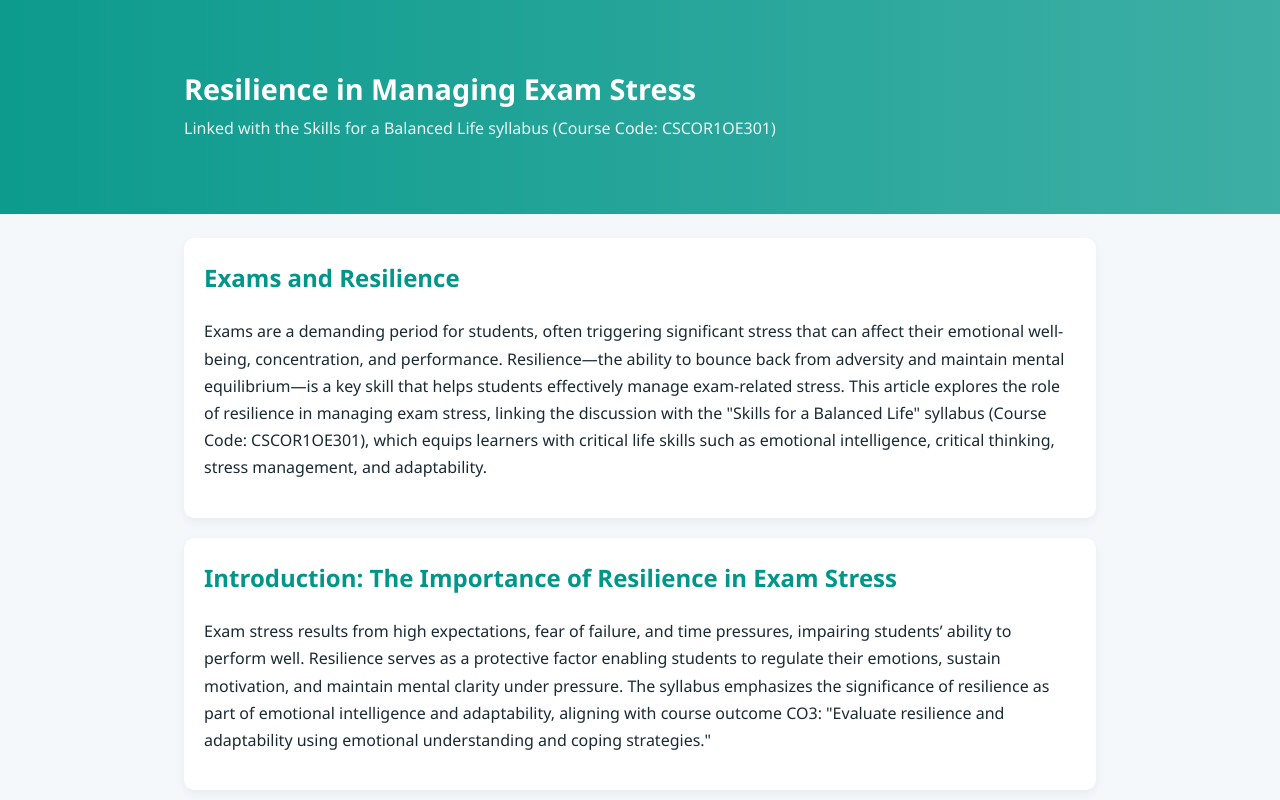
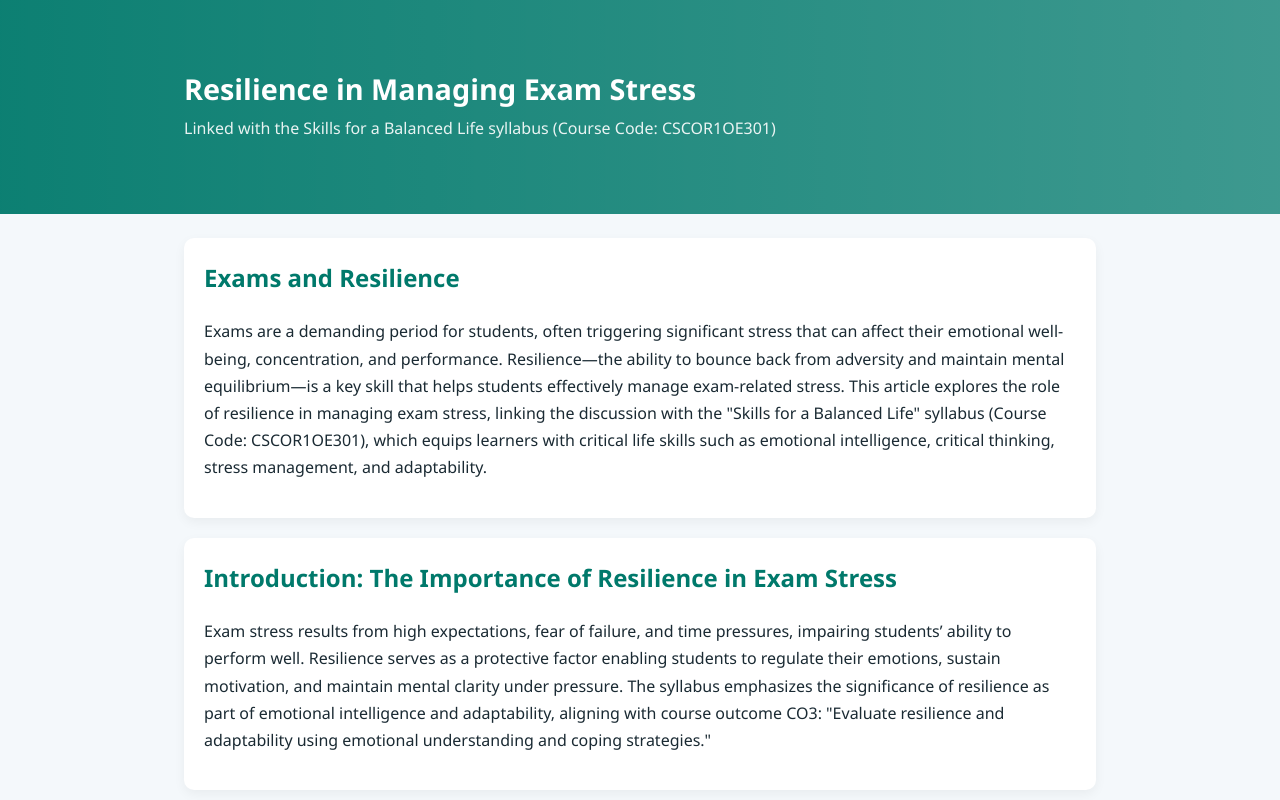
Before and after one commit to Omini05/Skills-for-balanced-life, a plain HTML site: page index.html in a window 1280 px wide. Shown: the top 800 px of the page. Drawn offline with Linux system fonts and the light colour scheme.

Commit message:
Update style.css

```diff
--- a/style.css
+++ b/style.css
@@ -2,11 +2,10 @@
 :root{
   --bg:#f4f8fb;
   --card:#ffffff;
---accent:#009688;
+  --accent:#00796B;
   --text:#1a2a33;
   --muted:#6c7a89;
 }
-
 
 *{box-sizing:border-box}
 body{
@@ -22,7 +21,7 @@ margin:0 auto;
   padding:24px;
 }
 .site-header{
-background:linear-gradient(90deg, rgba(0,150,136,0.95), rgba(0,150,136,0.75));
+  background:linear-gradient(90deg, rgba(0,121,107,0.95), rgba(0,121,107,0.75));
   color:#fff;
   padding:48px 0;
 }
```
Lines whose indentation alone changed are shown as unchanged.
